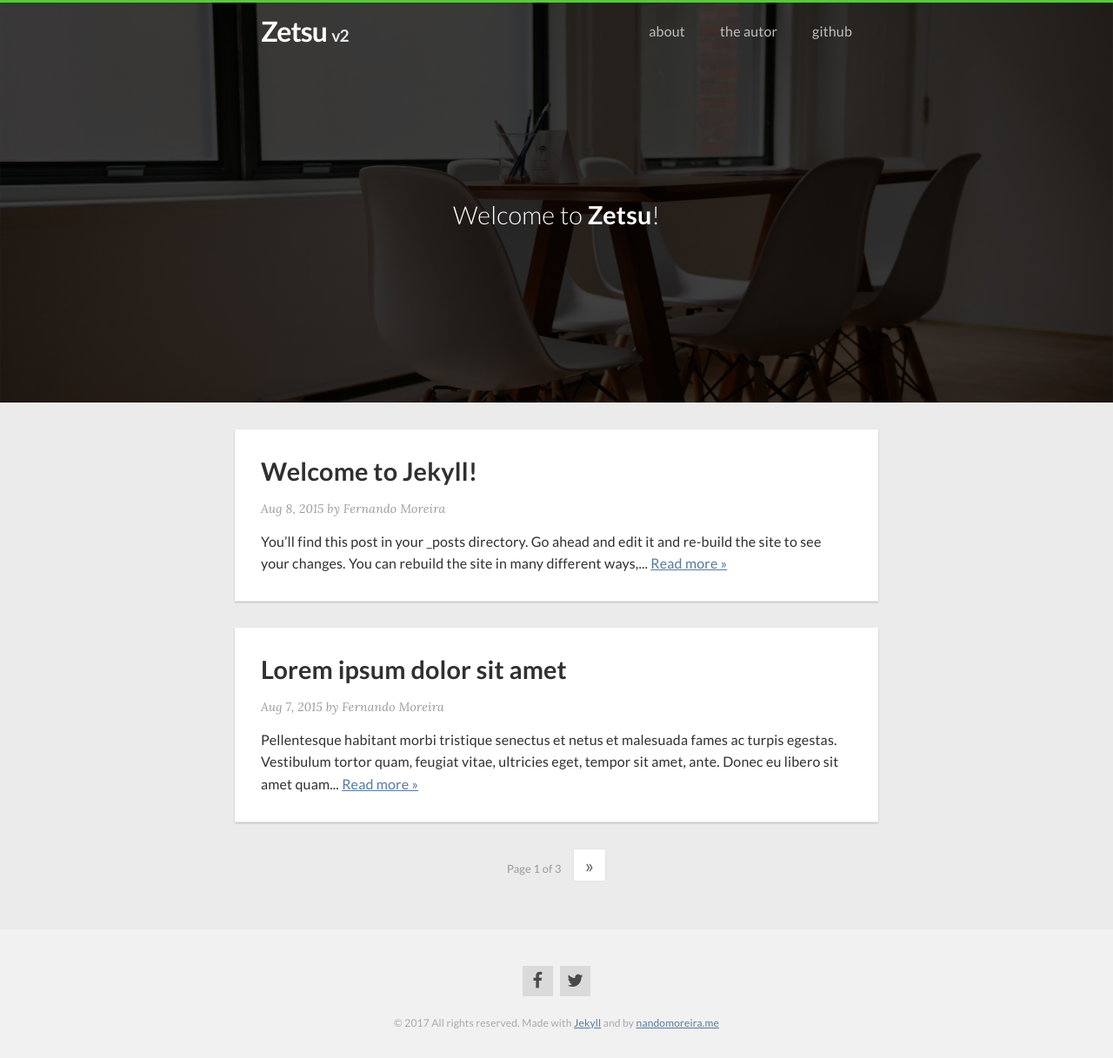
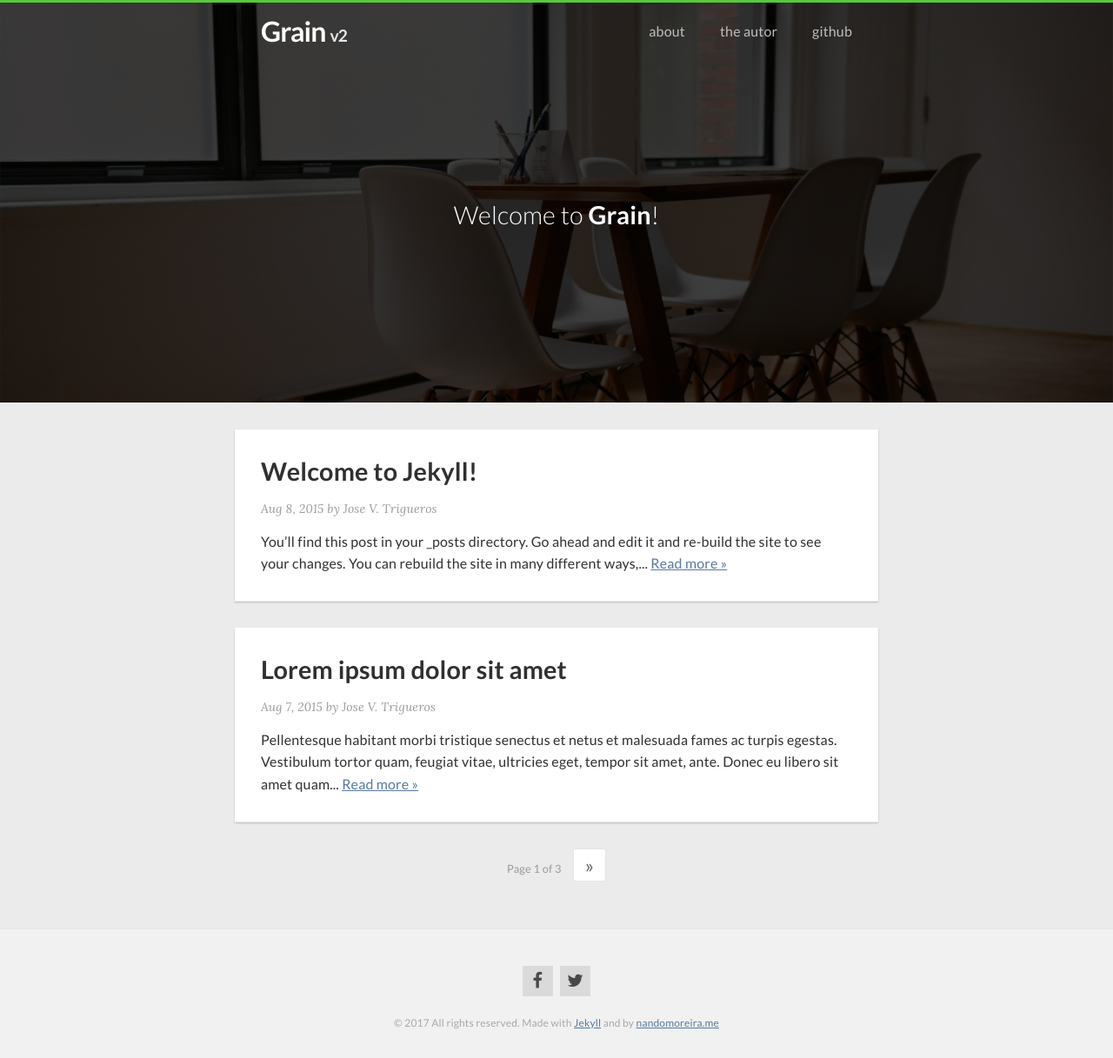
Before and after one commit to jvtrigueros/blog.jvtrigueros.com, a Jekyll site: the page built from src/index.html, in a window 1280 px wide. Shown: the whole page at 87% size. Built offline with Jekyll 4.4.1, drawn with Linux system fonts in a browser that asks for light colours; nearby versions of some CDN libraries; the list of posts is cut into pages by our own code.

Commit message:
Change config to my information, not the template's

```diff
--- a/src/_config.yml
+++ b/src/_config.yml
@@ -1,19 +1,17 @@
 # Site settings
-title: Zetsu
-email: zetsu@domain.com
-description: Um lindo tema feito para jekyll e com o <3
-baseurl: "/zetsu"
-url: "http://nandomoreira.me"
+title: Grain
+description: Nibbles of code, software development, and misc. tech stuff
+url: http://blog.jvtrigueros.com
 
 author:
-  name     : 'Fernando Moreira'
-  email    : hi@nandomoreira.me
-  url      : http://nandomoreira.me
-  facebook : http://facebook.com/fernando.dev
-  twitter  : http://twitter.com/nandomoreirame
+  name     : Jose V. Trigueros
+  email    : j.v.trigueros+blog@gmail.com
+  url      : http://blog.jvtrigueros.com
+  # facebook : http://facebook.com/
+  twitter  : http://twitter.com/jvtrigueros
 
-github: https://github.com/nandomoreirame/zetsu
-disqus_shortname: "fernandomoreira"
+github: https://github.com/jvtrigueros/blog.jvtrigueros.com
+disqus_shortname: grain-blog
 google_analytics: UA-52446115-1
 
 paginate: 2
```
Also changed, not shown: README.md.
